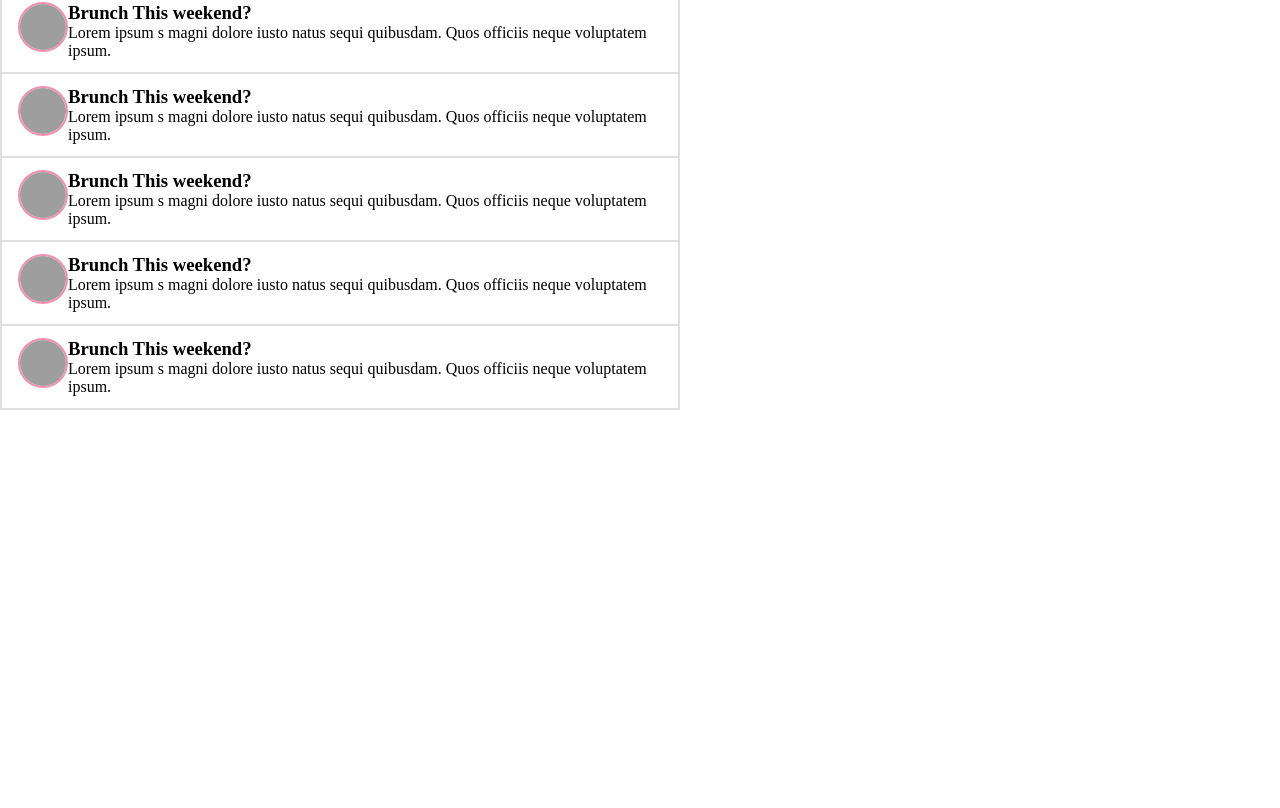
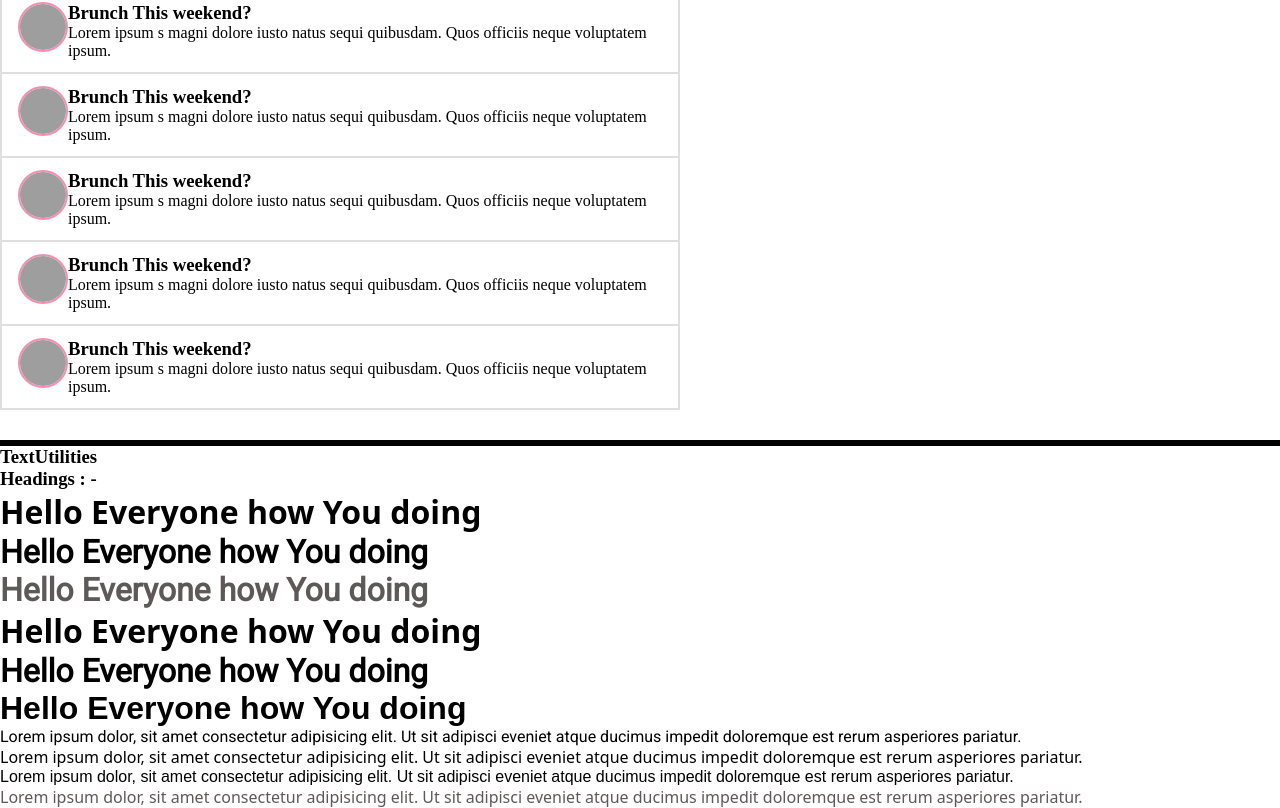
Before and after one commit to Akshaay9/CSS_Component_Library, a React (Create React App) app: page / in a window 1280 px wide. Shown: the part 5005-5813 px from the top of the page. Before the commit the page ends 5415 px from the top, so only its background shows below. Built offline with nearby package versions, Linux system fonts and the light colour scheme; grey boxes are pictures that could not be loaded.

Commit message:
added text utilities

```diff
--- a/src/App.css
+++ b/src/App.css
@@ -1,12 +1,20 @@
 @import url("https://fonts.googleapis.com/css2?family=Open+Sans:wght@300&display=swap");
 @import url("https://fonts.googleapis.com/css2?family=Roboto:wght@100;400&display=swap");
+@import url('https://fonts.googleapis.com/css2?family=Roboto:wght@300&display=swap');
+@import url('https://fonts.googleapis.com/css2?family=Roboto:wght@300&display=swap');
+@import url('https://fonts.googleapis.com/css2?family=Noto+Sans+JP:wght@300&display=swap');
 
 :root {
+  /* Text Utilites */
+
   /* global colors */
   --pink: #f48fb1;
   --red: #f44336;
   --blue: #007bff;
   --shaded_black: rgb(94, 89, 89);
+  --font-roboto:'Roboto', sans-serif;
+  --font-notosans: 'Noto Sans', sans-serif;
+  --font-montserrat: 'Montserrat', sans-serif;;
 
   --nav_li_color_pink: hsl(340, 97%, 58%);
   --Cf_li_style: "Open Sans", sans-serif;
@@ -846,3 +854,20 @@ transition: all 0.3s ease-out ;
   border: 1px solid rgba(0,0,0,.125);
   padding: .75rem 1rem;
 }
+
+/* Text Utilities  */
+
+.sans{
+  font-family: var(--font-notosans);
+}
+
+.roboto{
+  font-family: var(--font-roboto);
+}
+.shaded-black{
+  color: var(--shaded_black);
+
+}
+.monteserat{
+  font-family: var(--font-montserrat);
+}
--- a/src/App.js
+++ b/src/App.js
@@ -13,6 +13,7 @@ import Card1 from './Components/Cards/Card1'
 import Input from './Components/Input/Input'
 import Modal from './Components/Modal/Modal'
 import List from './Components/List/List'
+import TextUtilities from './Components/TextUtilities/TextUtilities'
 function App() {
   return (
     <div>
@@ -50,6 +51,9 @@ function App() {
       <div style={{ width: "100%", height: "0.7vh", backgroundColor: "black", marginTop: "30px" }} className="line test"></div>
       <h3>List</h3>
       <List/>
+      <div style={{ width: "100%", height: "0.7vh", backgroundColor: "black", marginTop: "30px" }} className="line test"></div>
+      <h3>TextUtilities</h3>
+      <TextUtilities/>
     </div>
   )
 }
--- /dev/null
+++ b/src/Components/TextUtilities/TextUtilities.js
@@ -0,0 +1,34 @@
+import React from 'react'
+
+function TextUtilities() {
+    return (
+        <div>
+            <h3>Headings : -</h3>
+            <div className="heading-h1 sans">
+                <h1 >Hello Everyone how You doing</h1>
+            </div>
+            <div className="heading-h1 roboto">
+                <h1>Hello Everyone how You doing</h1>
+            </div>
+            <div className="heading-h1 roboto shaded-black">
+                <h1>Hello Everyone how You doing</h1>
+            </div>
+            <div className="heading-h2 sans">
+                <h1>Hello Everyone how You doing</h1>
+            </div>
+            <div className="heading-h2 roboto">
+                <h1>Hello Everyone how You doing</h1>
+            </div>
+            <div className="heading-h2 monteserat">
+                <h1>Hello Everyone how You doing</h1>
+            </div>
+
+            <p className="p roboto">Lorem ipsum dolor, sit amet consectetur adipisicing elit. Ut sit adipisci eveniet atque ducimus impedit doloremque est rerum asperiores pariatur.</p>
+            <p className="p sans">Lorem ipsum dolor, sit amet consectetur adipisicing elit. Ut sit adipisci eveniet atque ducimus impedit doloremque est rerum asperiores pariatur.</p>
+            <p className="p monteserat">Lorem ipsum dolor, sit amet consectetur adipisicing elit. Ut sit adipisci eveniet atque ducimus impedit doloremque est rerum asperiores pariatur.</p>
+            <p className="p sans shaded-black">Lorem ipsum dolor, sit amet consectetur adipisicing elit. Ut sit adipisci eveniet atque ducimus impedit doloremque est rerum asperiores pariatur.</p>
+        </div>
+    )
+}
+
+export default TextUtilities
```
